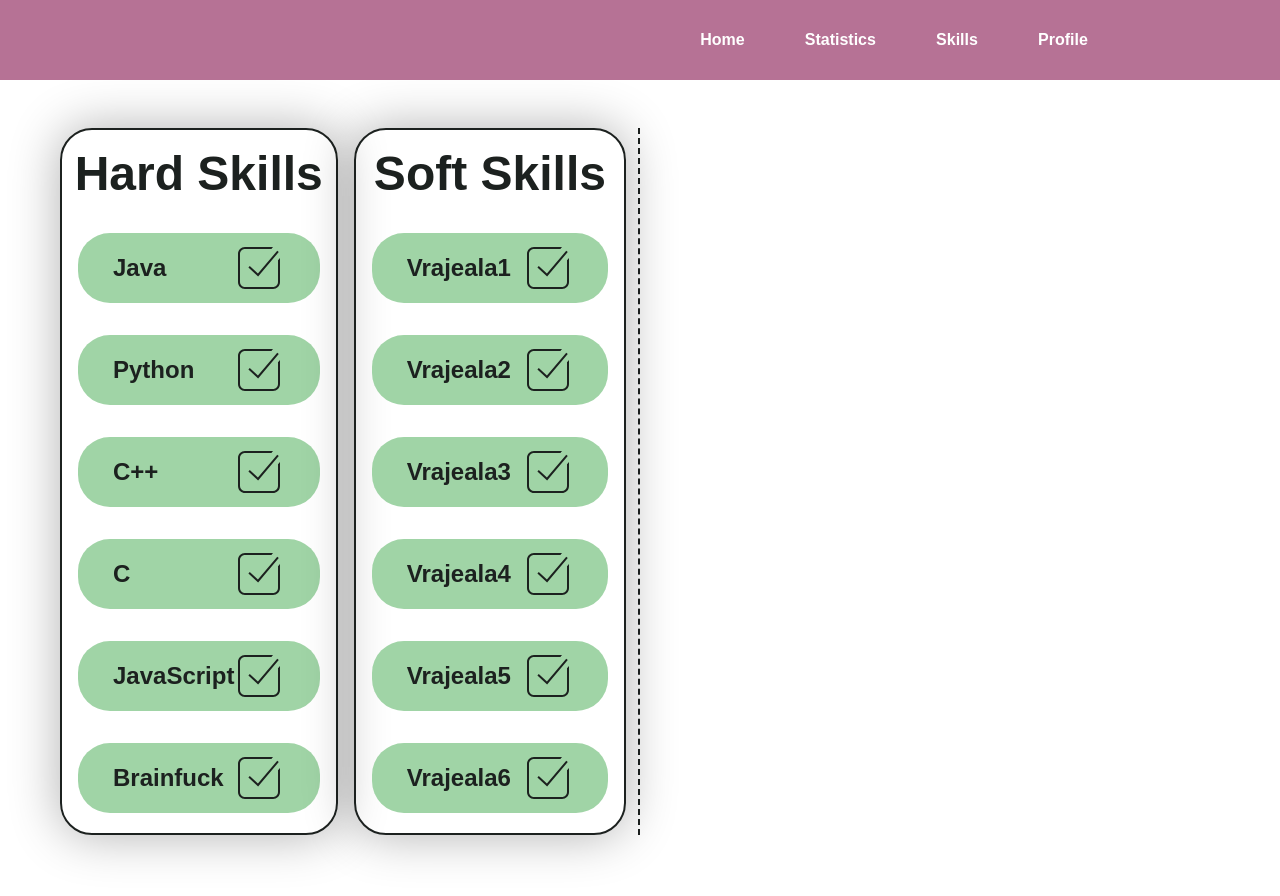
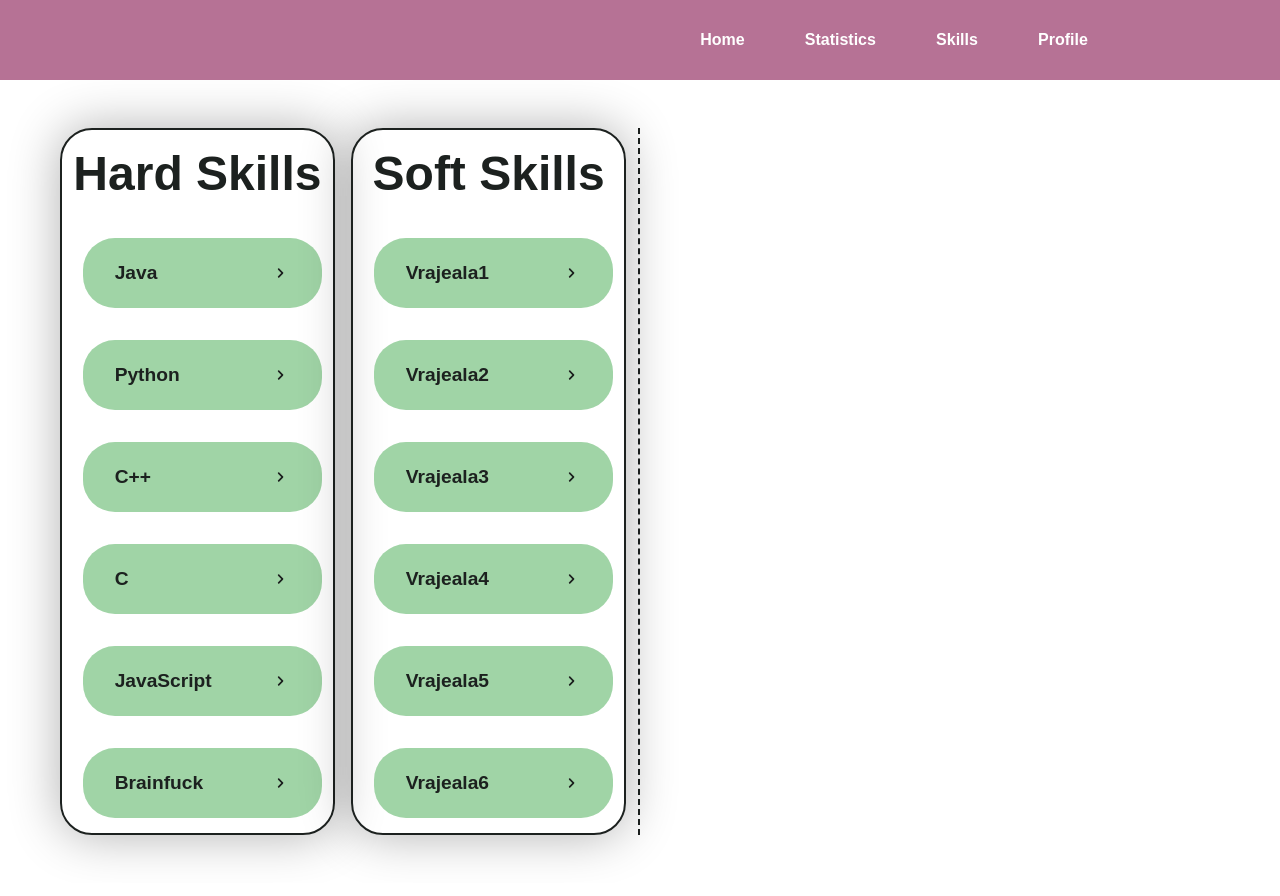
Before and after one commit to Smart-Hack-SegFault/frontend, a React (Vite) app in the folder frontend-smarthack/: page / in a window 1280 px wide. Built offline with nearby package versions, Linux system fonts and the light colour scheme.

Commit message:
Skills page 50%

```diff
--- a/frontend-smarthack/src/Components/Button.css
+++ b/frontend-smarthack/src/Components/Button.css
@@ -9,6 +9,7 @@
   text-decoration: none;
   transition: all 200ms;
   font-family: var(--font);
+  user-select: none;
 }
 
 .button__violet {
@@ -16,17 +17,31 @@
   color: var(--white);
 }
 
-.button__green {
+.button__green1 {
+  background-color: var(--green1);
+  color: var(--black);
+}
+
+.button__green1:hover {
+  background-color: var(--black);
+  color: var(--white);
+}
+
+.button__green1:hover .arrow-green1 {
+  fill: var(--white);
+}
+
+.button__green2 {
   background-color: var(--green2);
   color: var(--white);
 }
 
-.button:hover {
-  opacity: 60%;
+.arrow-green1 {
+  fill: var(--black);
 }
 
 .button__violet:hover,
-.button__green:hover {
+.button__green2:hover {
   background-color: var(--black);
   opacity: 100%;
 }
@@ -40,7 +55,7 @@
 }
 
 .arrow-violet,
-.arrow-green {
+.arrow-green2 {
   fill: var(--white);
 }
 
@@ -66,3 +81,15 @@
 .arrow-tip {
   transition: all 150ms ease;
 }
+
+.fill-container {
+  width: 100%;
+  height: 100%;
+  display: flex;
+  justify-content: space-between;
+  align-items: center;
+  font-weight: bold;
+  font-size: 1.2rem;
+  padding-left: 2rem;
+  padding-right: 2rem;
+}
--- a/frontend-smarthack/src/Components/Button.jsx
+++ b/frontend-smarthack/src/Components/Button.jsx
@@ -5,7 +5,7 @@
  *  Generates a button
  *  @param text: Displayed text on the button
  *  @param link: What the button links to
- *  @param style: Style of button. Use: "violet" or "green"
+ *  @param style: Style of button. Use: "violet" or "green1" or "green2"
  *  @param target: Target for link. Use _blank to open in new page
  *
  */
--- a/frontend-smarthack/src/Components/Skill.css
+++ b/frontend-smarthack/src/Components/Skill.css
@@ -2,10 +2,8 @@
     width: 100%;
     height: 100px;
     min-height: 70px;
-    background-color: var(--green1);
-    padding: .7rem;
+    /* background-color: var(--green1); */
     color: var(--black);
-    border-radius: 2rem;
     /* box-shadow: 0px 0px 26px 5px rgba(0,0,0,0.15); */
 }
 
--- a/frontend-smarthack/src/Components/Skill.jsx
+++ b/frontend-smarthack/src/Components/Skill.jsx
@@ -1,23 +1,18 @@
 import React from "react";
 import "./Skill.css";
+import Button from "./Button";
 
-const Skill = ({ skillName }) => {
+const Skill = ({ skillName, setSelectedSkill }) => {
+  function handleOnClick(e) {
+    console.log(`${skillName} was clicked`);
+  }
   return (
     <div className="skill-wrapper">
-      <div className="skill">
-        <h1 className="skill-name">{skillName}</h1>
-        <svg
-          xmlns="http://www.w3.org/2000/svg"
-          x="0px"
-          y="0px"
-          width="50"
-          height="50"
-          viewBox="0 0 50 50"
-          fill="#1c211f"
-        >
-          <path d="M 11 4 C 7.101563 4 4 7.101563 4 11 L 4 39 C 4 42.898438 7.101563 46 11 46 L 39 46 C 42.898438 46 46 42.898438 46 39 L 46 15 L 44 17.3125 L 44 39 C 44 41.800781 41.800781 44 39 44 L 11 44 C 8.199219 44 6 41.800781 6 39 L 6 11 C 6 8.199219 8.199219 6 11 6 L 37.40625 6 L 39 4 Z M 43.25 7.75 L 23.90625 30.5625 L 15.78125 22.96875 L 14.40625 24.4375 L 23.3125 32.71875 L 24.09375 33.4375 L 24.75 32.65625 L 44.75 9.03125 Z"></path>
-        </svg>
-      </div>
+      <Button
+        text={skillName}
+        style={"green1 fill-container"}
+        handleSubmit={() => setSelectedSkill(skillName)}
+      />
     </div>
   );
 };
--- /dev/null
+++ b/frontend-smarthack/src/Components/SkillAnalysis.css
@@ -0,0 +1,23 @@
+.sa-content-wrapper {
+    width: 100%;
+    height: 100%;
+    display: flex;
+    flex-direction: column;
+    justify-content: space-between;
+    padding-top: 1rem;
+    padding-left: 1rem;
+    color: var(--black);
+}
+
+.sa-content-wrapper::after {
+    content: "";
+}
+
+.sa-label {
+    font-size: 1.5rem;
+}
+
+.sa-title {
+    font-size: 3rem;
+    text-align: center;
+}
--- /dev/null
+++ b/frontend-smarthack/src/Components/SkillAnalysis.jsx
@@ -0,0 +1,17 @@
+import React from "react";
+import "./SkillAnalysis.css";
+
+const SkillAnalysis = ({ skill, streak, hours, category, level }) => {
+  return (
+    <div className="sa-content-wrapper">
+      <h1 className="sa-title">Analysis and Recommendations</h1>
+      <h1 className="sa-label">Skill: {skill}</h1>
+      <h1 className="sa-label">Streak: {streak}</h1>
+      <h1 className="sa-label">Hours: {hours}</h1>
+      <h1 className="sa-label">Category: {category}</h1>
+      <h1 className="sa-label">Level: {level}</h1>
+    </div>
+  );
+};
+
+export default SkillAnalysis;
--- a/frontend-smarthack/src/index.css
+++ b/frontend-smarthack/src/index.css
@@ -20,14 +20,15 @@
   --font: sans-serif;
 
   --navbar-height: 80px;
+  --skill-content-max-height: 600px;
 }
 
 html, body {
   font-family: var(--font);
   margin: 0;
   padding: 0;
-  /* min-height: calc(100vh - var(--navbar-height)); */
-  overflow: hidden;
+  min-height: calc(100vh - var(--navbar-height));
+  /* overflow: hidden; */
 }
 
 
--- a/frontend-smarthack/src/pages/Skills.css
+++ b/frontend-smarthack/src/pages/Skills.css
@@ -1,10 +1,10 @@
 .skills-content-wrapper {
     width: 100%;
-    min-height: calc(100vh - var(--navbar-height));
+    display: flex;
 }
 
 .skills-scroll-box {
-    max-height: 600px;
+    max-height: var(--skill-content-max-height);
     display: flex;
     flex-direction: column;
     gap: 2rem;
@@ -18,6 +18,11 @@
     padding: 0 1%;
     display: flex;
     gap: 1rem;
+}
+
+.skills-right-wrapper {
+    width: 50%;
+    padding-left: 1rem;
 }
 
 .skills-category-wrapper {
--- a/frontend-smarthack/src/pages/Skills.jsx
+++ b/frontend-smarthack/src/pages/Skills.jsx
@@ -1,8 +1,10 @@
 import React from "react";
+import { useState } from "react";
 import "../index.css";
 import Navbar from "../Components/Navbar";
 import "./Skills.css";
 import Skill from "../Components/Skill";
+import SkillAnalysis from "../Components/SkillAnalysis";
 
 const Skills = () => {
   const navLinks = [
@@ -29,6 +31,8 @@
     "Vrajeala6",
     "Vrajeala7",
   ];
+
+  const [selectedSkill, setSelectedSkill] = useState(false);
   return (
     <>
       <Navbar links={navLinks} />
@@ -41,7 +45,13 @@
               <h1 className="skills-category-title">Hard Skills</h1>
               <div className="skills-scroll-box">
                 {hardSkills.map((skill, index) => {
-                  return <Skill key={index} skillName={skill} />;
+                  return (
+                    <Skill
+                      key={index}
+                      skillName={skill}
+                      setSelectedSkill={setSelectedSkill}
+                    />
+                  );
                 })}
               </div>
             </div>
@@ -52,10 +62,27 @@
               <h1 className="skills-category-title">Soft Skills</h1>
               <div className="skills-scroll-box">
                 {softSkills.map((skill, index) => {
-                  return <Skill key={index} skillName={skill} />;
+                  return (
+                    <Skill
+                      key={index}
+                      skillName={skill}
+                      setSelectedSkill={setSelectedSkill}
+                    />
+                  );
                 })}
               </div>
             </div>
+          </div>
+          <div className="skills-right-wrapper">
+            {selectedSkill ? (
+              <SkillAnalysis
+                skill={selectedSkill}
+                streak={"4"}
+                hours={"100"}
+                category={"Programming"}
+                level={"4"}
+              />
+            ) : null}
           </div>
         </div>
       </section>
```
